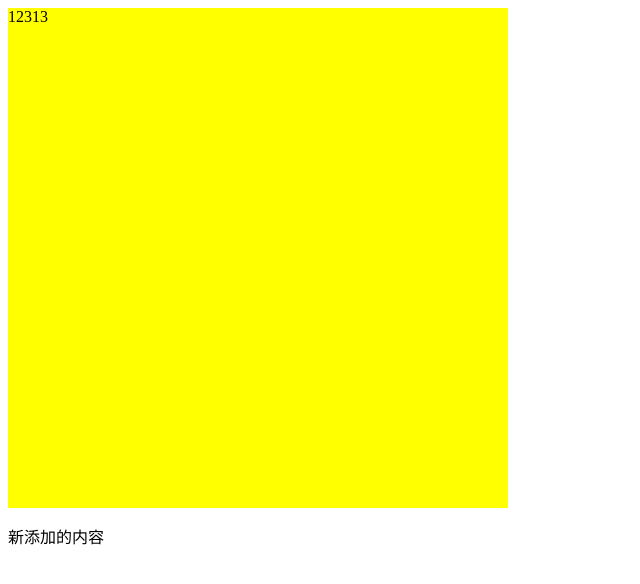
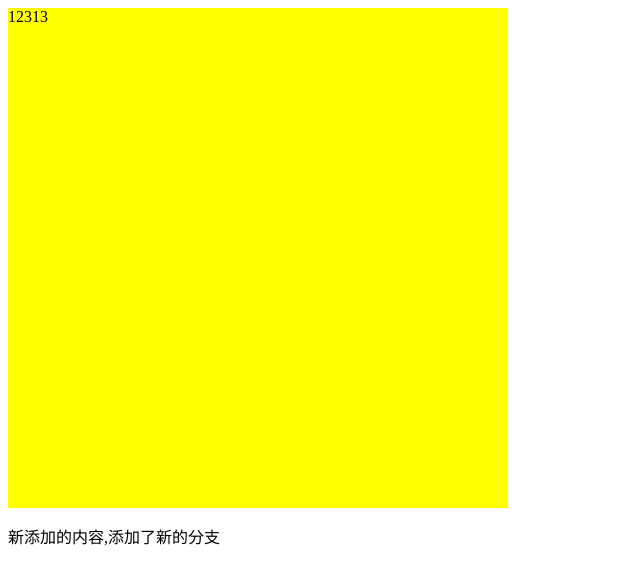
Before and after one commit to Goodsner/clock, a plain HTML site: page index.html in a window 1280 px wide. Shown: the whole page, without its empty margins (0-640 px from the left). Drawn offline with Linux system fonts and the light colour scheme.

Commit message:
first commit

```diff
--- a/index.html
+++ b/index.html
@@ -12,7 +12,7 @@
 <body>
     <div class="a">12313</div>
     <script type="text/javascript" src="index.js"></script>
-    <p>新添加的内容</p>
+    <p>新添加的内容,添加了新的分支</p>
 </body>
 
 </html>
```
